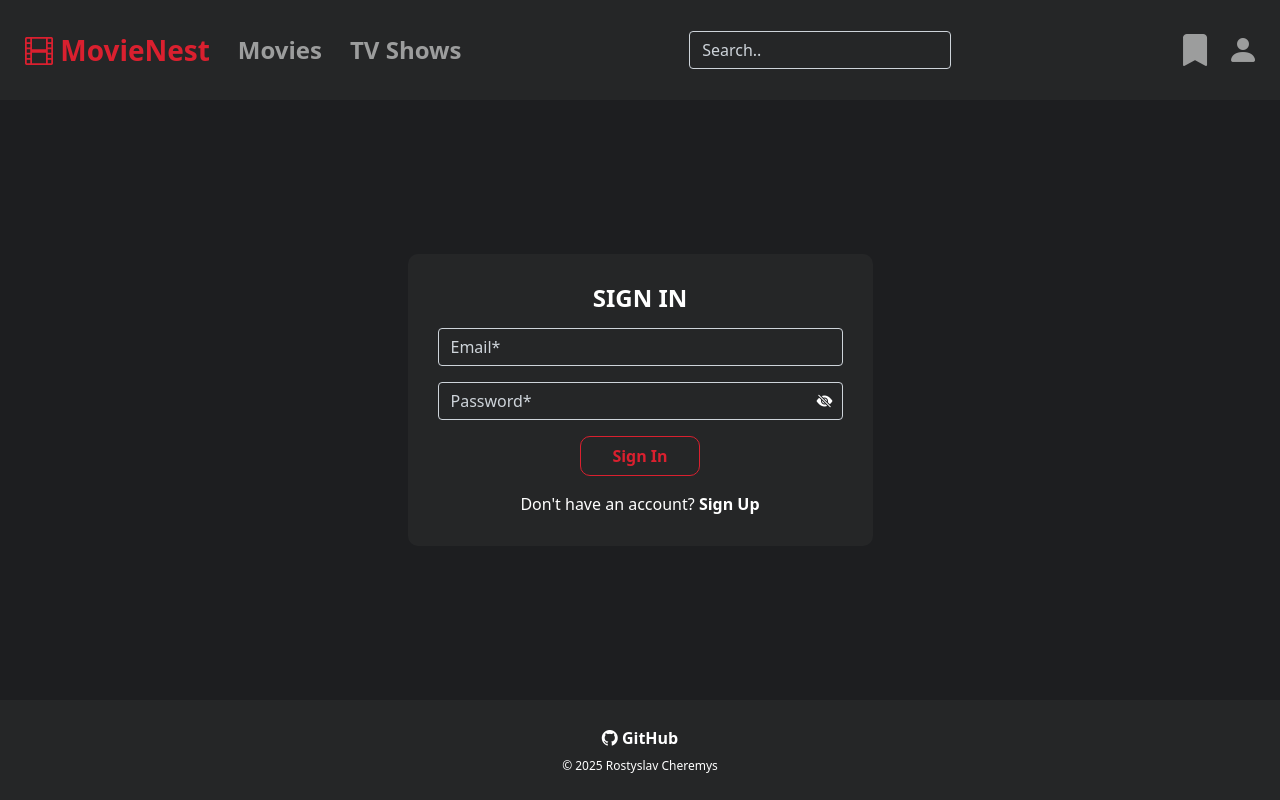
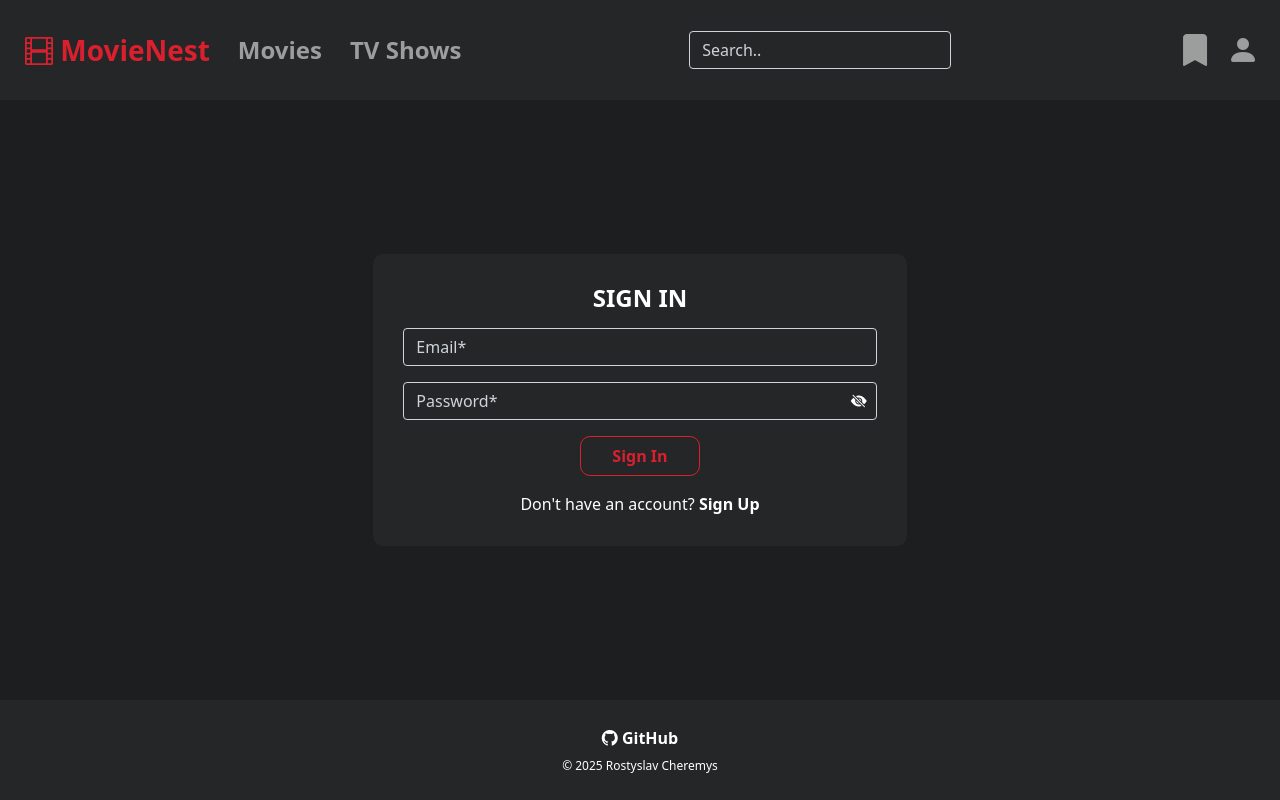
Before and after one commit to rostikcheremys/movies-catalog, a Next.js app: page /profile/sign-in in a window 1280 px wide. Built offline with nearby package versions, Linux system fonts and the light colour scheme; no server answers.

Commit message:
fix: container id item

```diff
--- a/src/app/movie/[id]/page.js
+++ b/src/app/movie/[id]/page.js
@@ -56,7 +56,7 @@
 
                         {user && (
                             <Favorites item={movie} itemType="movie" details={movie} userId={user.id}
-                                       favorites={favorites} setFavorites={setFavorites}/>
+                                       favorites={favorites} setFavorites={setFavorites} />
                         )}
                     </div>
 
--- a/src/app/page.js
+++ b/src/app/page.js
@@ -65,7 +65,7 @@
 
                             {user && (
                                 <Favorites item={movie} itemType="movie" details={movie} userId={user.id}
-                                           favorites={favorites} setFavorites={setFavorites}/>
+                                           favorites={favorites} setFavorites={setFavorites} setCurrentPage={setCurrentPage}/>
                             )}
 
                             <Title item={movie} />
--- a/src/app/profile/sign-in/page.js
+++ b/src/app/profile/sign-in/page.js
@@ -7,7 +7,7 @@
 export default function SignInPage() {
 
     return (
-        <div className="container">
+        <div className="sign-container">
             <div className="auth-container">
                 <div className="col-12 col-md-8 col-lg-6 col-xl-5">
                     <div className="card-auth">
--- a/src/app/profile/styles.css
+++ b/src/app/profile/styles.css
@@ -1,4 +1,4 @@
-.container {
+.sign-container {
     display: flex;
     justify-content: center;
     align-items: center;
--- a/src/app/search/page.js
+++ b/src/app/search/page.js
@@ -83,7 +83,7 @@
 
                             {user && (
                                 <Favorites item={search} itemType={search.media_type} details={search} userId={user.id}
-                                           favorites={favorites} setFavorites={setFavorites}/>
+                                           favorites={favorites} setFavorites={setFavorites} setCurrentPage={setCurrentPage}/>
                             )}
 
                             <Title item={search} />
--- a/src/app/tv/[id]/page.js
+++ b/src/app/tv/[id]/page.js
@@ -56,7 +56,7 @@
 
                         {user && (
                             <Favorites item={tv} itemType="tv" details={tv} userId={user.id}
-                                       favorites={favorites} setFavorites={setFavorites}/>
+                                       favorites={favorites} setFavorites={setFavorites} />
                         )}
                     </div>
 
--- a/src/app/tv/page.js
+++ b/src/app/tv/page.js
@@ -65,7 +65,7 @@
 
                             {user && (
                                 <Favorites item={tv} itemType="tv" details={tv} userId={user.id}
-                                           favorites={favorites} setFavorites={setFavorites}/>
+                                           favorites={favorites} setFavorites={setFavorites} setCurrentPage={setCurrentPage}/>
                             )}
 
                             <Title item={tv} />
```
Also changed, not shown: src/app/components/Favorites/Favorites.js (+5 -4 lines).
